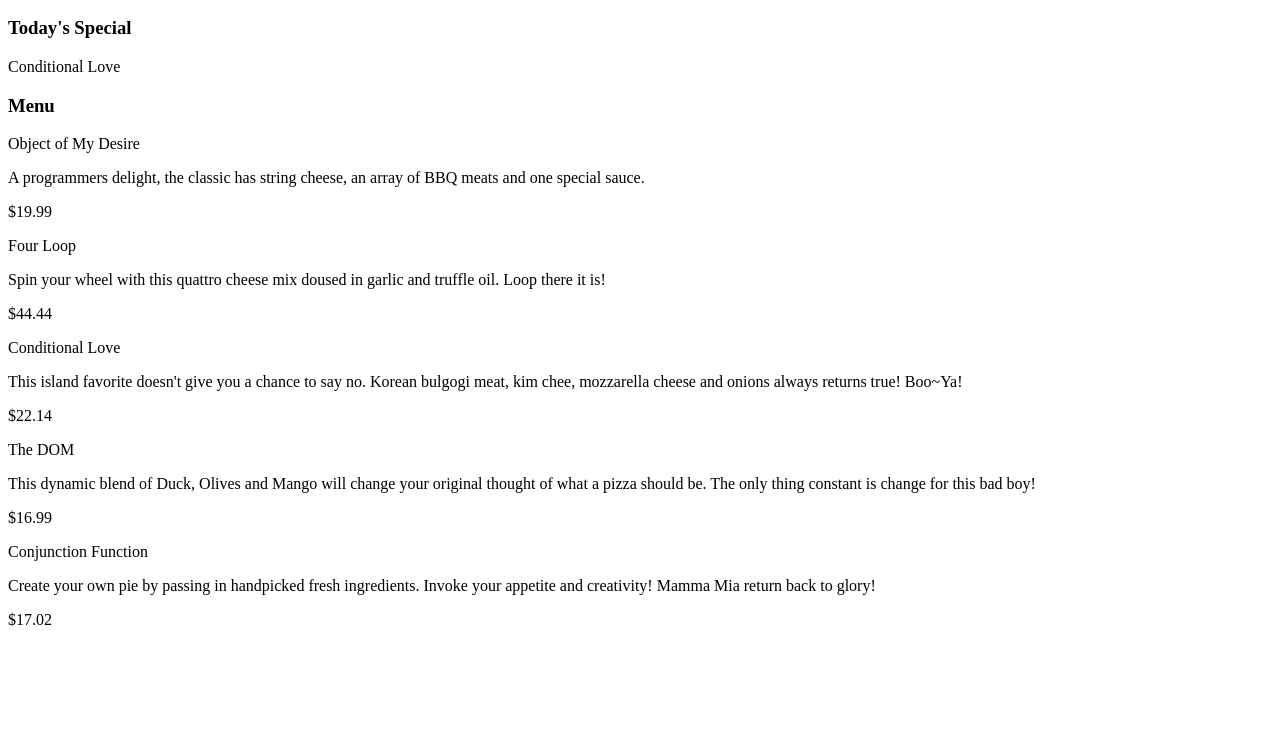
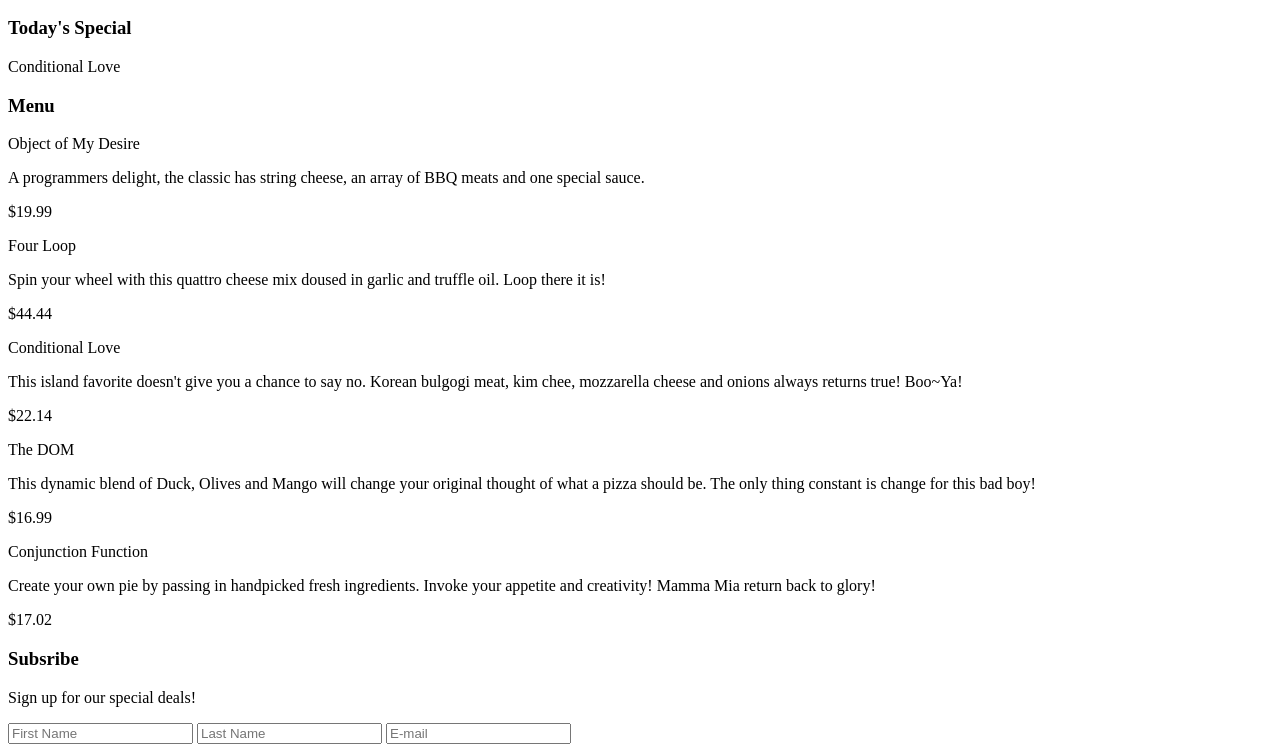
Before and after one commit to zbuzzeo/pizzaria, a plain HTML site: page index.html in a window 1280 px wide. Shown: the part 507-1259 px from the top of the page. Before the commit the page ends 1152 px from the top, so only its background shows below. Drawn offline with Linux system fonts and the light colour scheme.

Commit message:
Section Subscribe

```diff
--- a/index.html
+++ b/index.html
@@ -58,6 +58,15 @@
                         </div>
                   </div>
             </section>
+            <section id = subscribe>
+                  <div class = content>
+                        <h3 class = sectionTitle>Subsribe</h3>
+                        <p id = deal>Sign up for our special deals!</p>
+                        <input type = "text" name = "fname" placeholder = "First Name"/>
+                        <input type = "text" name = "lname" placeholder = "Last Name"/>
+                        <input type = "text" name = "contact" placeholder = "E-mail"/>
+                  </div>
+            </section>
       </body>
       <footer>
 
```
